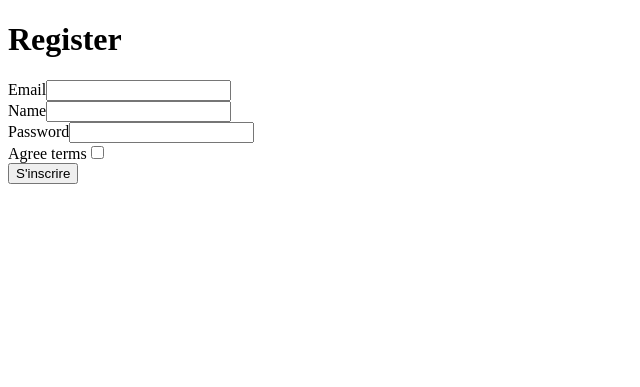
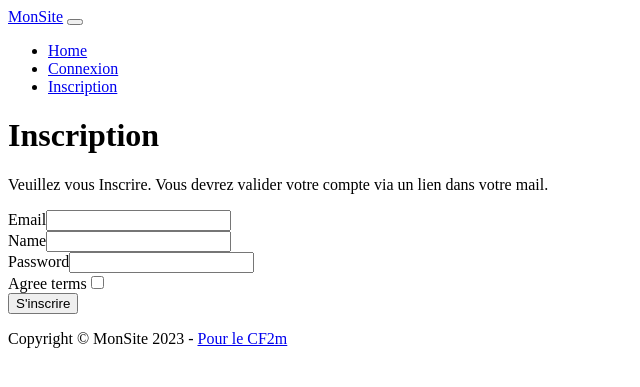
Before and after one commit to mikhawa/symfony-2023-05-10, a Symfony app: template templates/registration/register.html.twig in a window 1280 px wide. Shown: the top 387 px of the page, without its empty margins (0-640 px from the left). Run offline with Twig, Linux system fonts and the light colour scheme; the template is opened without the code that fills it, so the values that code supplies are empty; form fields are guessed from the names that the template uses; some libraries are stand-ins or nearby versions.

Commit message:
Inscrition ok

```diff
--- a/src/Controller/SecurityController.php
+++ b/src/Controller/SecurityController.php
@@ -20,6 +20,7 @@ class SecurityController extends AbstractController
             return $this->redirectToRoute('homepage');
          }
 
+        // on récupère toutes les catégories
         $categories = $entityManager->getRepository(Categorie::class)->findAll();
 
         // get the login error if there is one
--- a/templates/public/inc/menu.html.twig
+++ b/templates/public/inc/menu.html.twig
@@ -1,11 +1,18 @@
 <li class="nav-item"><a class="nav-link" aria-current="page" href="{{ path('homepage') }}">Home</a></li>
 {% for categ in categories %}
-    <li class="nav-item"><a class="nav-link" aria-current="page" href="{{ path("categorie", { 'slug' :  categ.CategorySlug }) }}">{{ categ.CategorieTitle }}</a></li>
+    <li class="nav-item"><a class="nav-link" aria-current="page"
+                            href="{{ path("categorie", { 'slug' :  categ.CategorySlug }) }}">{{ categ.CategorieTitle }}</a>
+    </li>
 {% endfor %}
-<li class="nav-item">
     {% if is_granted("ROLE_USER") %}
-        <a class="nav-link" aria-current="page" href="{{ path('app_logout') }}">Déconnexion</a>
+        <li class="nav-item">
+            <a class="nav-link" aria-current="page" href="{{ path('app_logout') }}">Déconnexion</a>
+        </li>
     {% else %}
-        <a class="nav-link" aria-current="page" href="{{ path('app_login') }}">Connexion</a>
+        <li class="nav-item">
+            <a class="nav-link" aria-current="page" href="{{ path('app_login') }}">Connexion</a>
+        </li>
+        <li class="nav-item">
+            <a class="nav-link" aria-current="page" href="{{ path('app_register') }}">Inscription</a>
+        </li>
     {% endif %}
-</li>
--- a/templates/public/security/login.html.twig
+++ b/templates/public/security/login.html.twig
@@ -17,7 +17,7 @@
 
     {% if app.user %}
         <div class="mb-3">
-            You are logged in as {{ app.user.userIdentifier }}, <a href="{{ path('app_logout') }}">Logout</a>
+            Vous êtes connecté {{ app.user.userIdentifier }}, <a href="{{ path('app_logout') }}">Déconnexion</a>
         </div>
     {% endif %}
 
@@ -38,4 +38,5 @@
         Connexion
     </button>
 </form>
+    <h3 class="h5 mb-3 mt-4 font-weight-normal">Vous n'avez pas de compte ? <a href="{{ path('app_register') }}">Inscrivez-vous</a></h3>
 {% endblock %}
--- a/templates/registration/register.html.twig
+++ b/templates/registration/register.html.twig
@@ -1,13 +1,18 @@
-{% extends 'base.html.twig' %}
+{% extends 'public/public.template.html.twig' %}
 
-{% block title %}Enregistrement{% endblock %}
+{% block title %}{{ parent() }} Inscription{% endblock %}
+{% block menuLinks %}
+    {% include 'public/inc/menu.html.twig' %}
+{% endblock %}
+{%block htitle %}Inscription{% endblock %}
+{%block hdesc %}Veuillez vous Inscrire. Vous devrez valider votre compte via un lien dans votre mail.{% endblock %}
+{% block boutonshauts %}{% endblock %}
 
-{% block body %}
+{% block articlePerOne %}
     {% for flash_error in app.flashes('verify_email_error') %}
         <div class="alert alert-danger" role="alert">{{ flash_error }}</div>
     {% endfor %}
 
-    <h1>Register</h1>
 
     {{ form_errors(registrationForm) }}
 
```
Also changed, not shown: src/Controller/RegistrationController.php (+8 -1 lines), src/Form/RegistrationFormType.php (+21 -3 lines), README.md.
